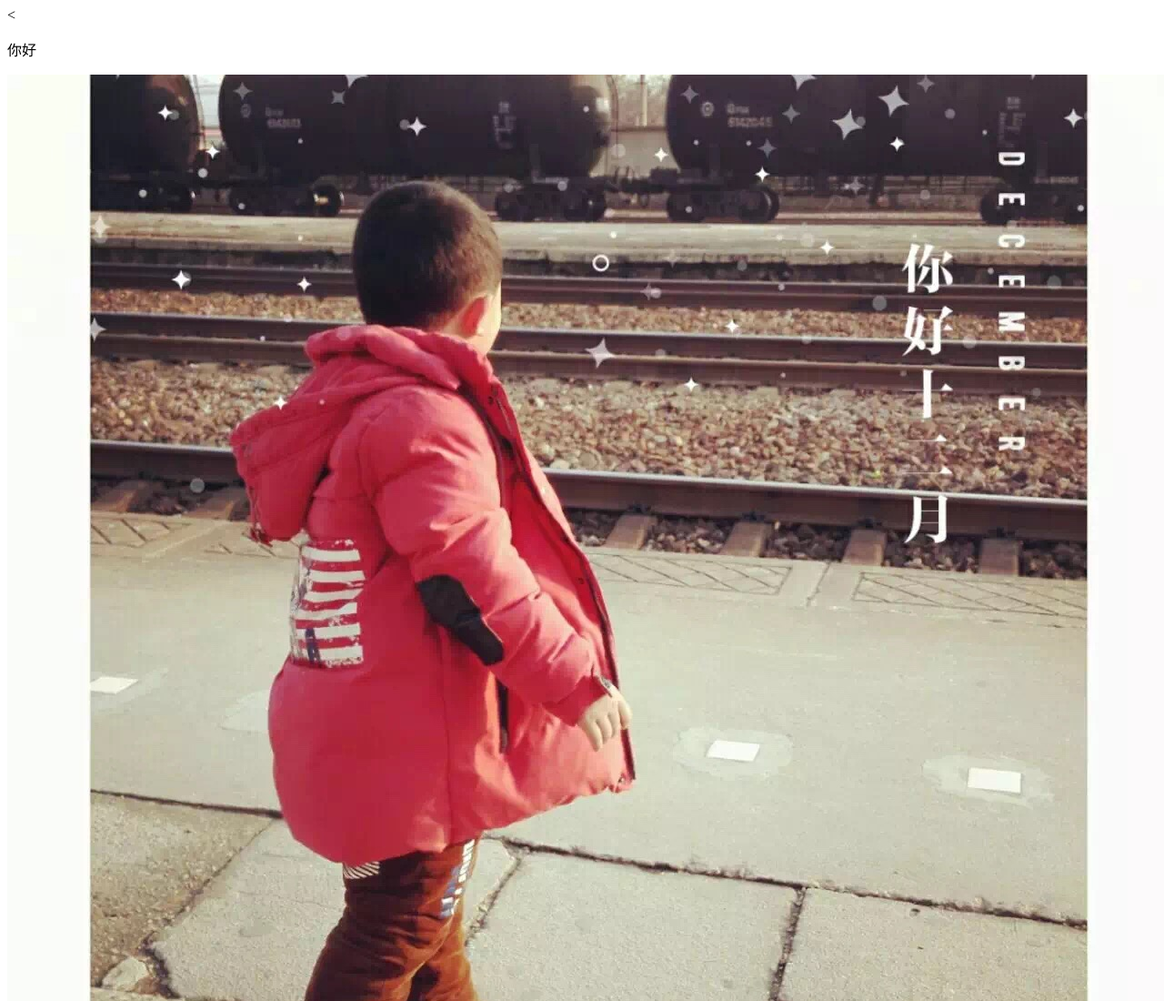
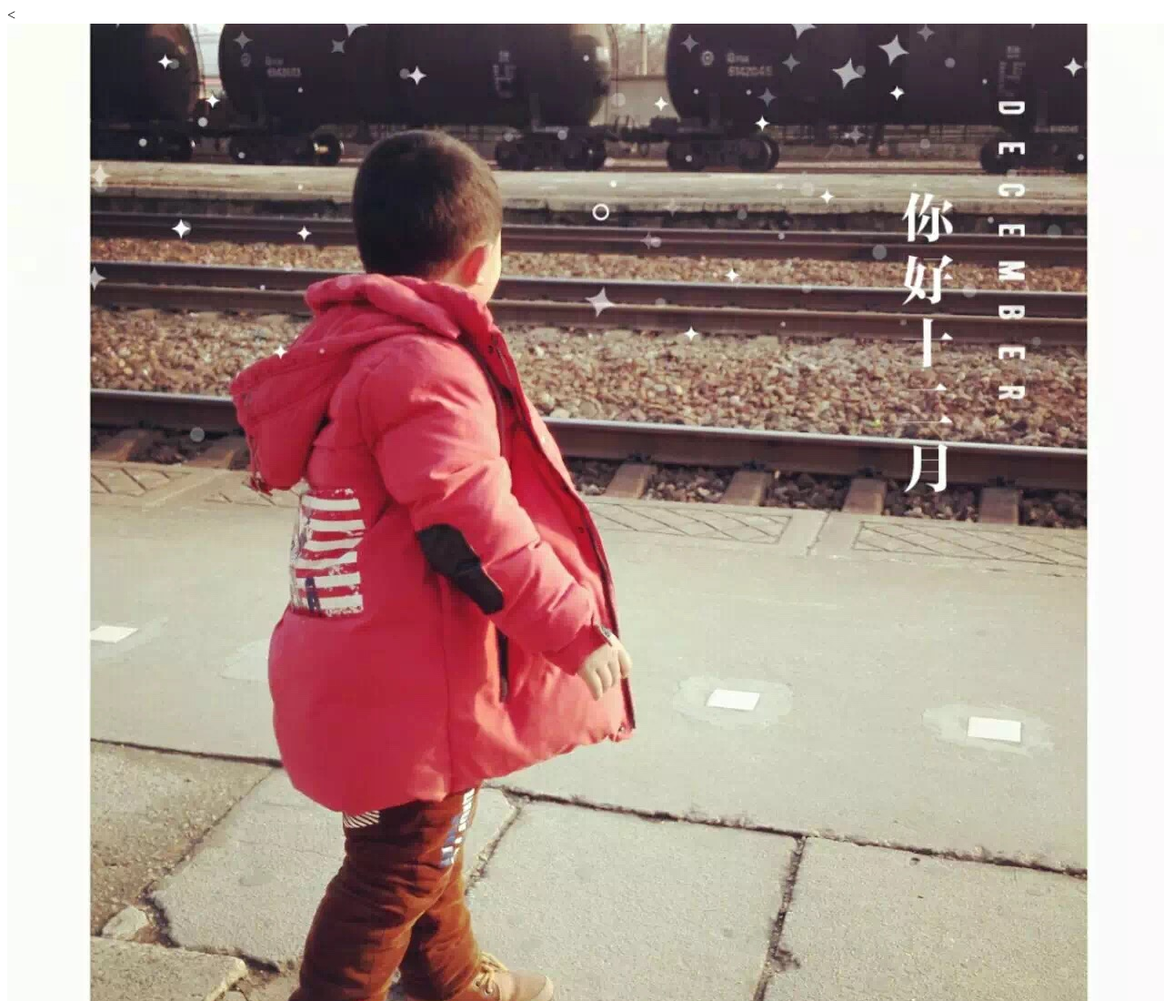
Before and after one commit to dacobbx/dacobbx.github.io, a plain HTML site: page index.html in a window 1280 px wide. Shown: the top 1100 px of the page at 91% size. Drawn offline with Linux system fonts and the light colour scheme.

Commit message:
del nihao

```diff
--- a/index.html
+++ b/index.html
@@ -5,7 +5,7 @@
 	<meta charset="UTF-8">
 </head>
 <body>
- <p>你好</p>
+<!-- <p>你好</p>-->
 <img src="./IMG_1370.JPG">
 </body>
 </html>
```
